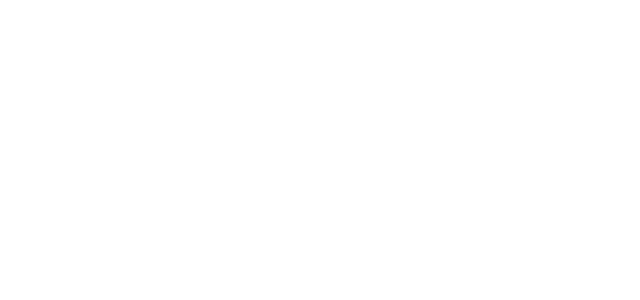
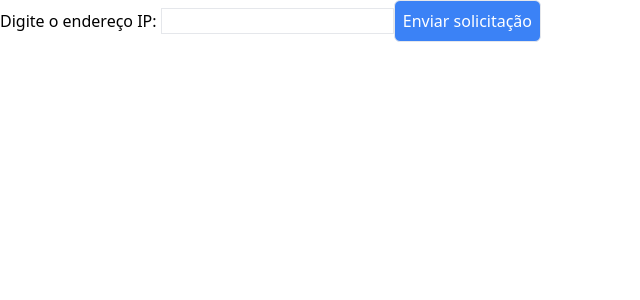
Before and after one commit to bigmathdev/ip-address-tracker, a Vue app: page / in a window 1280 px wide. Shown: the top 300 px of the page, without its empty margins (0-640 px from the left). Built offline with nearby package versions, Linux system fonts and the light colour scheme.

Commit message:
:sparkles: feat: adiciona request api ipify

```diff
--- a/package.json
+++ b/package.json
@@ -14,6 +14,7 @@
     "format": "prettier --write src/"
   },
   "dependencies": {
+    "axios": "^1.7.2",
     "pinia": "^2.1.7",
     "vue": "^3.4.21",
     "vue-router": "^4.3.0"
--- /dev/null
+++ b/src/composable/SearchIP.js
@@ -0,0 +1,24 @@
+import { ref } from "vue";
+import axios from 'axios'
+
+export const useSearchIPGeolocation = () => {
+  const ipifyKey = import.meta.env.VITE_IPIFY_KEY
+
+  const resultRequest = ref()
+
+  const searchMyIP = (ip) => {
+    axios
+    .get(`https://geo.ipify.org/api/v2/country?apiKey=${ipifyKey}&ipAddress=${ip}`)
+    .then((response) => {
+      resultRequest.value = response.data
+    })
+    .catch((error) => {
+      console.log(error)
+    })
+  }
+
+  return {
+    searchMyIP,
+    resultRequest
+  }
+}
--- a/src/views/HomeView.vue
+++ b/src/views/HomeView.vue
@@ -1,8 +1,15 @@
 <script setup>
+import { ref } from 'vue';
+import {useSearchIPGeolocation} from '@/composable/SearchIP'
+
+const myIP = ref()
+const { searchMyIP } = useSearchIPGeolocation()
 </script>
 
 <template>
   <div>
-
+    <label for="">Digite o endereço IP: </label>
+    <input class="border" type="text" v-model="myIP">
+    <button class="border bg-blue-500 rounded-md p-2 text-white" @click="searchMyIP(myIP)">Enviar solicitação</button>
   </div>
 </template>
```
Also changed, not shown: 2 other files (tests, documents, lock files or other folders).
